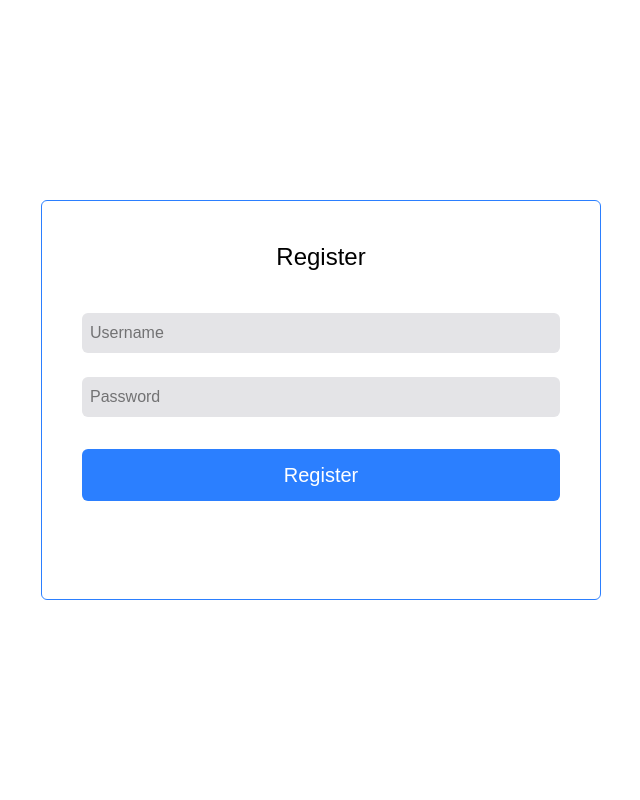
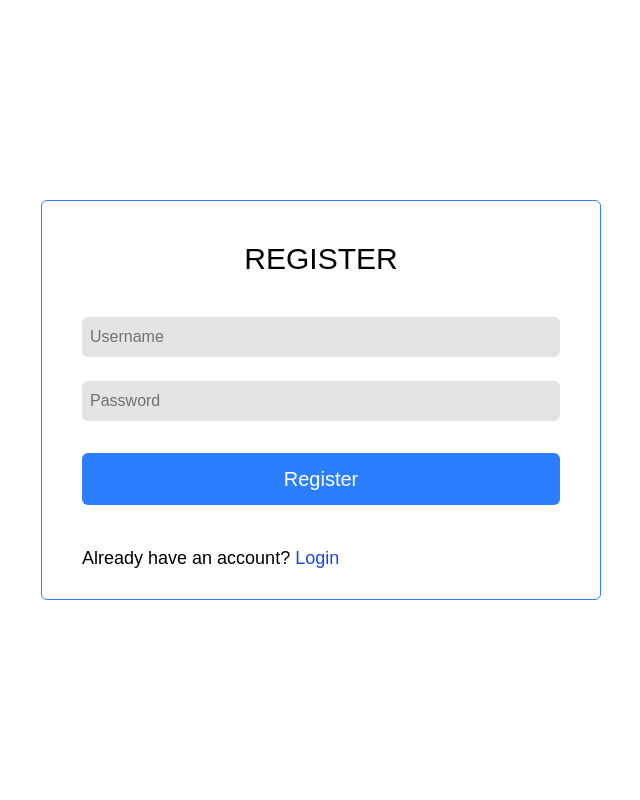
Before and after one commit to anjali2006-coder/Student_Life_Digital_Planner, a Flask app: page /register in a window 1280 px wide. Shown: the whole page, without its empty margins (319-959 px from the left). Run offline with Flask 3, Linux system fonts and the light colour scheme; some web fonts are replaced.

Commit message:
final touch

```diff
--- a/app.py
+++ b/app.py
@@ -78,7 +78,12 @@ def register():
             )
             conn.commit()
         except:
-           return "Username already exists!....."
+                return """
+                <script>
+                    alert("Username already exists!");
+                    window.location.href = "/register";
+                </script>
+                """
         finally:
             conn.close()
 
--- a/templates/login.html
+++ b/templates/login.html
@@ -13,7 +13,7 @@
 <body>
     <div class="w-screen h-screen flex p-4 items-center justify-center bg-white">
         <div class="w-140 h-100 flex flex-col gap-10 border border-blue-500 rounded-md p-10">
-    <h2 class="text-2xl text-center">Login</h2>
+    <h2 class="text-3xl text-center text-extrabold">LOGIN</h2>
     <form method="POST" class="flex flex-col ">
         <input type="text" name="username" placeholder="Username" required class="w-full bg-zinc-200 h-10 p-2 rounded-md"><br>
         <input type="password" name="password" placeholder="Password" class="w-full bg-zinc-200 h-10 p-2 rounded-md"required><br>
@@ -21,6 +21,7 @@
                     Login
                  </button>
     </form>
+    <a href="/register" class="text-[18px]">New to planner? <span class="text-blue-700">Create an account</span></a>
     </div>
     </div>
     </div>
--- a/templates/register.html
+++ b/templates/register.html
@@ -13,7 +13,7 @@
 <body>
     <div class="w-screen h-screen flex p-4 items-center justify-center bg-white">
         <div class="w-140 h-100 flex flex-col gap-10 border border-blue-500 rounded-md p-10">
-    <h2 class="text-2xl text-center">Register</h2>
+    <h2 class="text-3xl text-center text-extrabold">REGISTER</h2>
     <form method="POST" class="flex flex-col ">
         <input type="text" name="username" placeholder="Username" required class="w-full bg-zinc-200 h-10 p-2 rounded-md"><br>
         <input type="password" name="password" placeholder="Password" class="w-full bg-zinc-200 h-10 p-2 rounded-md"required><br>
@@ -21,6 +21,7 @@
                     Register
                  </button>
     </form>
+     <a href="/login" class="text-[18px]">Already have an account? <span class="text-blue-700">Login</span></a>
     </div>
     </div>
     </div>
```
Also changed, not shown: planner.db.
